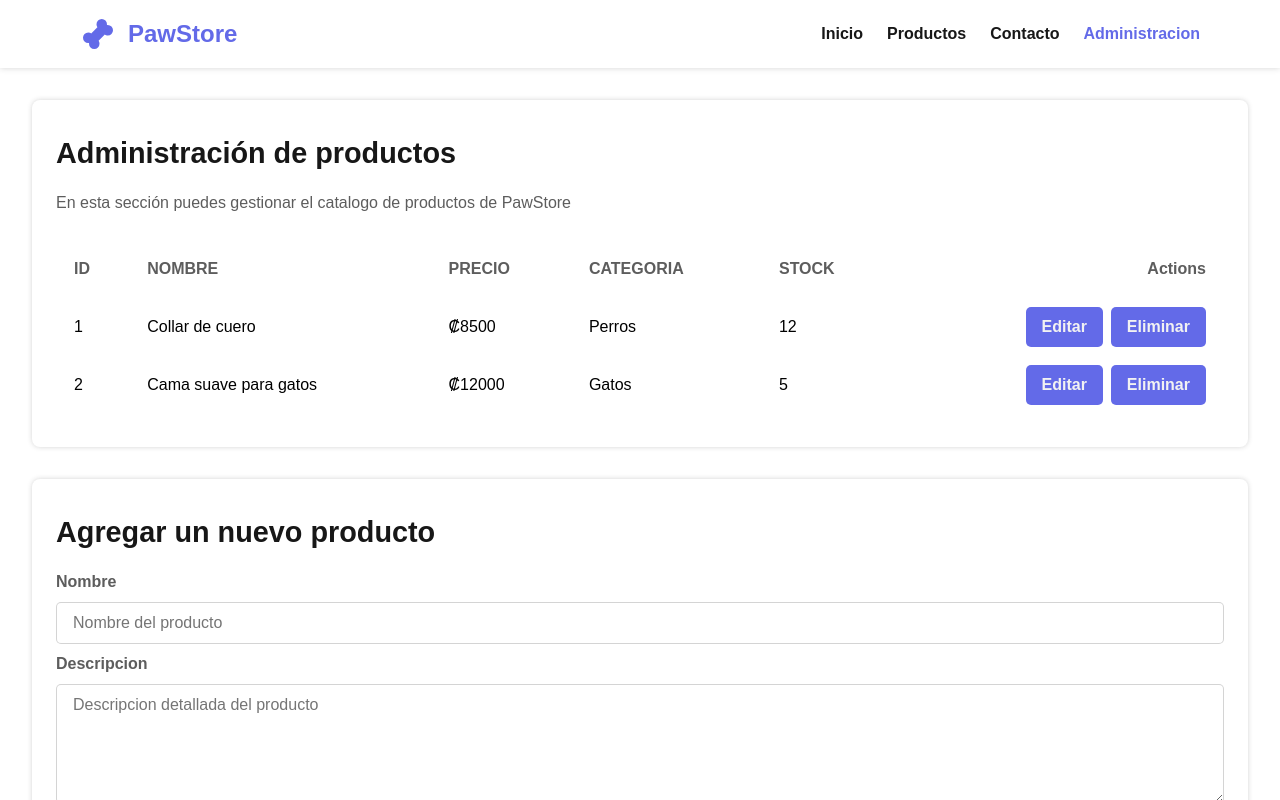
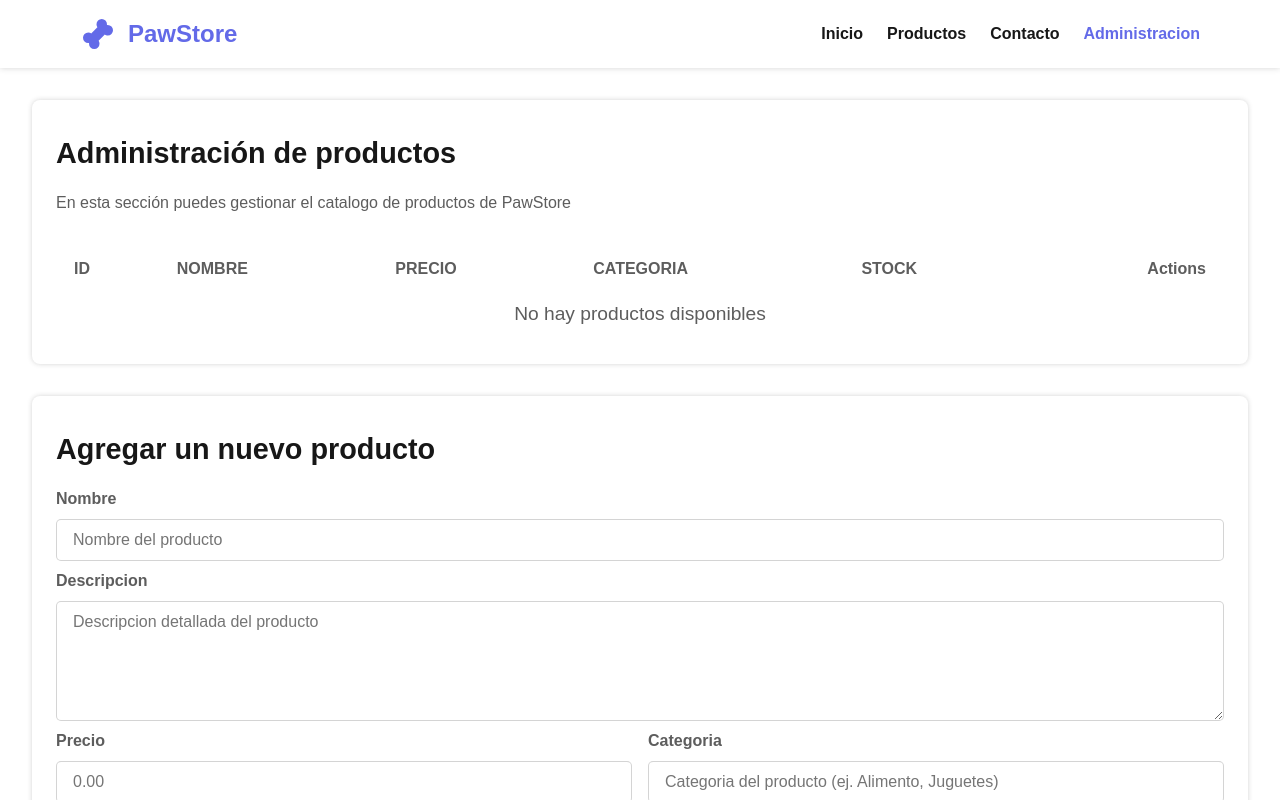
Before and after one commit to Czar81/PawStore, a React (Vite) app: page / in a window 1280 px wide. Both pictures are taken after a click on the item "Administracion". Shown: the top 800 px of the page. Built offline with nearby package versions, Linux system fonts and the light colour scheme.

Commit message:
Revert "Added basic verifications"
This reverts commit 84a83e7cdcdc8f32a0472d9bcc7ebea6ad96cf20.

```diff
--- a/src/components/ProductDashboard.jsx
+++ b/src/components/ProductDashboard.jsx
@@ -1,22 +1,5 @@
 function ProductDashboard() {
-  const products = [{
-    "id": 1,
-    "nombre": "Collar de cuero",
-    "descripcion": "Collar resistente para perros de todos los tamaños.",
-    "precio": 8500,
-    "categoria": "Perros",
-    "imagen": "https://placehold.co/300x200.png?text=Collar+de+cuero",
-    "stock": 12
-  },
-  {
-    "id": 2,
-    "nombre": "Cama suave para gatos",
-    "descripcion": "Cama acolchada y cómoda para gatos de interior.",
-    "precio": 12000,
-    "categoria": "Gatos",
-    "imagen": "https://placehold.co/300x200.png?text=Cama+para+gatos",
-    "stock": 5
-  },];
+  const products = [];
   return (
     <table className="dashboard">
       <thead>
```
